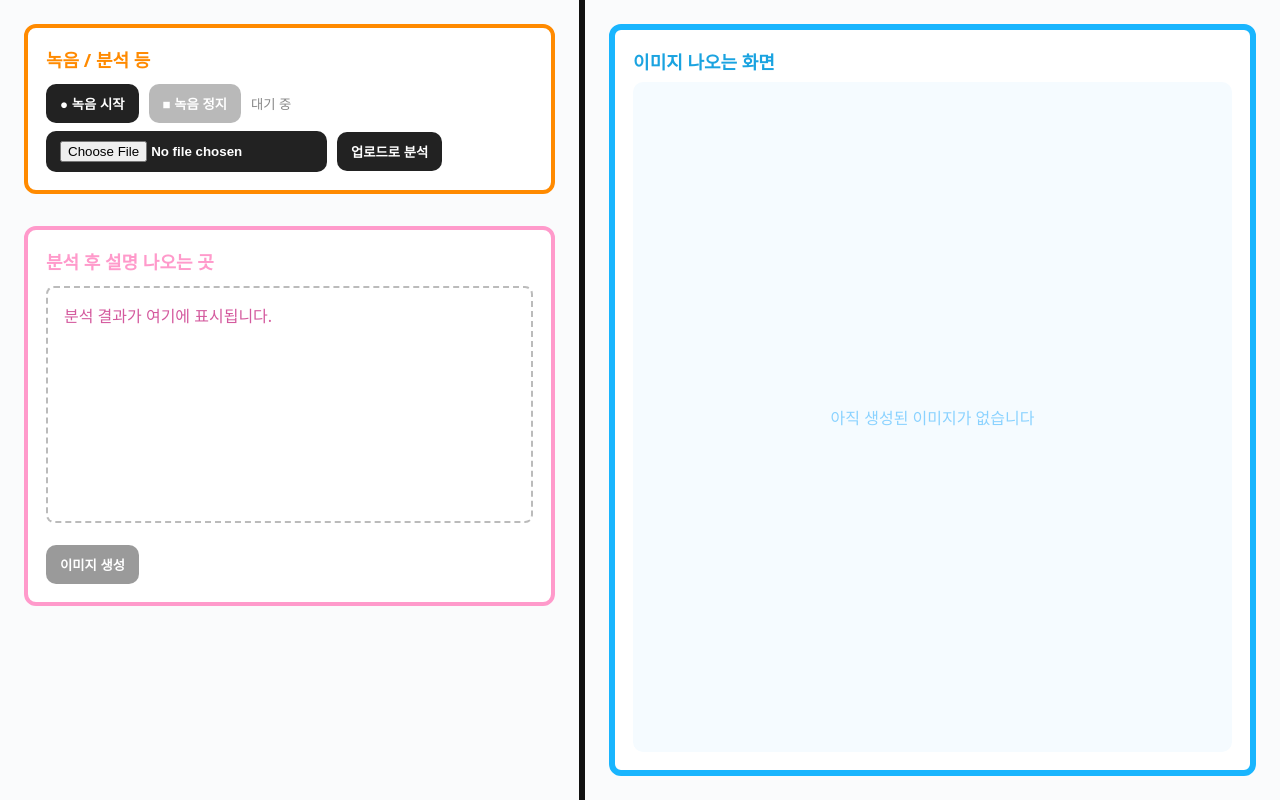
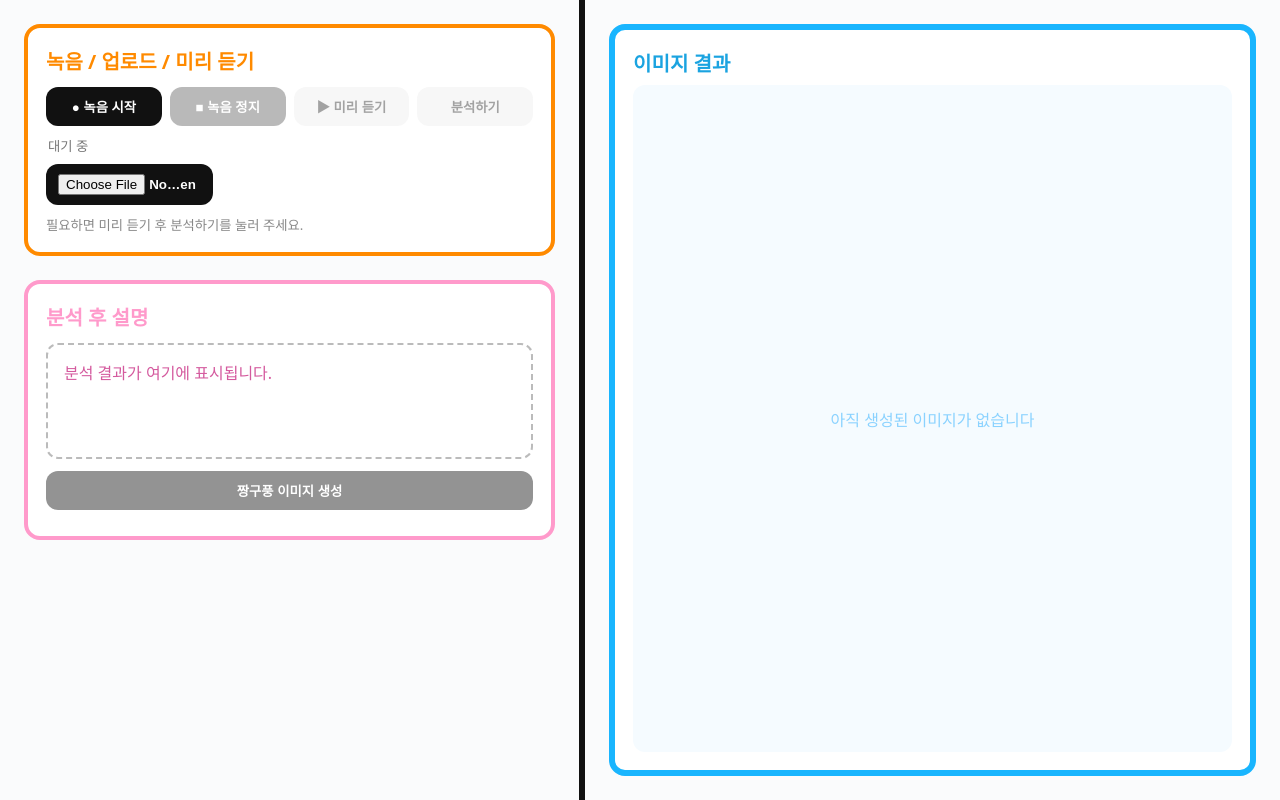
Before and after one commit to ryuj7338/side_project1, a FastAPI app: page / in a window 1280 px wide. Run offline with FastAPI, Linux system fonts and the light colour scheme.

Commit message:
병합 후 미리듣기 등 추가

```diff
--- a/templates/index.html
+++ b/templates/index.html
@@ -5,434 +5,242 @@
     <title>Voice → (KO)설명 & (EN)프롬프트 → Image</title>
     <meta name="viewport" content="width=device-width, initial-scale=1" />
     <style>
-      :root {
-        --orange: #ff8a00;
-        --pink: #ff9acb;
-        --blue: #19b5fe;
-        --divider: #111;
-        --text: #222;
-        --muted: #888;
-        --bg: #fafbfc;
-      }
-      * {
-        box-sizing: border-box;
-      }
-      body {
-        margin: 0;
-        font-family: system-ui, -apple-system, Segoe UI, Roboto, Helvetica,
-          Arial, "Apple SD Gothic Neo", "Noto Sans KR", sans-serif;
-        background: var(--bg);
-        color: var(--text);
-      }
-
-      /* 전체 2열 레이아웃 */
-      .page {
-        display: grid;
-        grid-template-columns: 1fr 6px 1.2fr; /* 좌/구분선/우 */
-        gap: 0;
-        min-height: 100vh;
-      }
-      .divider {
-        background: var(--divider);
-        width: 6px;
-        height: 100%;
-      }
-      .left,
-      .right {
-        padding: 24px;
-      }
-
-      /* 좌측 상단: 녹음/업로드 박스(오렌지) */
-      .panel {
-        background: #fff;
-        border: 4px solid var(--orange);
-        border-radius: 12px;
-        padding: 18px;
-      }
-      .panel h2 {
-        margin: 0 0 12px;
-        color: var(--orange);
-        font-weight: 700;
-        font-size: 18px;
-      }
-
-      /* 좌측 하단: 분석 설명 박스(핑크) */
-      .panel-pink {
-        background: #fff;
-        border: 4px solid var(--pink);
-        border-radius: 12px;
-        padding: 18px;
-        margin-top: 32px;
-        min-height: 380px; /* 이미지처럼 여유 공간 */
-        display: flex;
-        flex-direction: column;
-      }
-      .panel-pink h2 {
-        margin: 0 0 12px;
-        color: var(--pink);
-        font-weight: 700;
-        font-size: 18px;
-      }
-      .ko-box {
-        flex: 1;
-        border: 2px dashed #bbb;
-        border-radius: 8px;
-        color: #d45a9e;
-        padding: 16px;
-        line-height: 1.6;
-        white-space: pre-wrap;
-      }
-      .tags {
-        margin-top: 10px;
-        display: flex;
-        flex-wrap: wrap;
-        gap: 6px;
-      }
-      .tag {
-        background: #ffe7f3;
-        color: #bf4c8f;
-        border: 1px solid #ffc8e7;
-        border-radius: 999px;
-        padding: 4px 10px;
-        font-size: 12px;
-      }
-      .row {
-        display: flex;
-        align-items: center;
-        gap: 10px;
-        flex-wrap: wrap;
-      }
-      .row + .row {
-        margin-top: 8px;
-      }
-
-      button,
-      .file {
-        appearance: none;
-        border: 0;
-        border-radius: 10px;
-        padding: 10px 14px;
-        font-weight: 600;
-        cursor: pointer;
-        background: #222;
-        color: #fff;
-      }
-      button.secondary {
-        background: #666;
-      }
-      button:disabled {
-        opacity: 0.45;
-        cursor: not-allowed;
-      }
-      small {
-        color: var(--muted);
-      }
-
-      /* 우측: 이미지 박스(블루) */
-      .image-panel {
-        background: #fff;
-        border: 6px solid var(--blue);
-        border-radius: 12px;
-        padding: 18px;
-        min-height: calc(100vh - 48px);
-        display: flex;
-        flex-direction: column;
-      }
-      .image-panel h2 {
-        margin: 0 0 8px;
-        color: #1aa3e0;
-        font-size: 18px;
-        font-weight: 700;
-      }
-      .image-wrap {
-        flex: 1;
-        display: grid;
-        place-items: center;
-        border-radius: 10px;
-        background: #f5fbff;
-        overflow: hidden;
-      }
-      .image-wrap img {
-        max-width: 100%;
-        height: auto;
-        display: block;
-      }
-      .prompt-debug {
-        margin-top: 10px;
-        padding: 10px;
-        background: #f2f5f8;
-        border-radius: 8px;
-        color: #334;
-        font-size: 12px;
-        white-space: pre-wrap;
-      }
-
-      @media (max-width: 980px) {
-        .page {
-          grid-template-columns: 1fr;
-        }
-        .divider {
-          display: none;
-        }
-        .image-panel {
-          min-height: auto;
-          margin-top: 18px;
-        }
-      }
+      :root { --orange:#ff8a00; --pink:#ff9acb; --blue:#19b5fe; --divider:#111; --text:#222; --muted:#888; --bg:#fafbfc; }
+      *{box-sizing:border-box}
+      body{margin:0;font-family:system-ui,-apple-system,Segoe UI,Roboto,Helvetica,Arial,"Apple SD Gothic Neo","Noto Sans KR",sans-serif;background:var(--bg);color:var(--text)}
+      .page{display:grid;grid-template-columns:1fr 6px 1.2fr;gap:0;min-height:100vh}
+      .divider{background:var(--divider);width:6px;height:100%}
+      .left,.right{padding:24px}
+      .panel{background:#fff;border:4px solid var(--orange);border-radius:16px;padding:18px}
+      .panel h2{margin:0 0 12px;color:var(--orange);font-weight:800;font-size:20px}
+      .panel small.hint{color:var(--muted);display:block;margin-top:10px}
+      .panel-pink{background:#fff;border:4px solid var(--pink);border-radius:16px;padding:18px;margin-top:24px;min-height:260px;display:flex;flex-direction:column}
+      .panel-pink h2{margin:0 0 12px;color:var(--pink);font-weight:800;font-size:20px}
+      .ko-box{flex:1;border:2px dashed #bbb;border-radius:12px;color:#d45a9e;padding:16px;line-height:1.6;white-space:pre-wrap}
+      .controls{display:grid;grid-template-columns:repeat(4,1fr);gap:8px;margin-bottom:8px}
+      .controls2{display:grid;grid-template-columns:1.1fr 1fr 1fr;gap:8px;margin-top:8px}
+      input[type="file"]{display:block;width:100%;padding:10px 12px;border-radius:12px;background:#111;color:#fff;border:0;font-weight:700}
+      .btn{display:inline-flex;justify-content:center;align-items:center;width:100%;padding:10px 12px;border-radius:12px;font-weight:800;border:0;cursor:pointer;transition:transform .03s ease, opacity .2s}
+      .btn:active{transform:translateY(1px)}
+      .btn-primary{background:#111;color:#fff}
+      .btn-secondary{background:#666;color:#fff}
+      .btn-ghost{background:#eee;color:#333}
+      .btn:disabled{opacity:.45;cursor:not-allowed}
+      .audio-box{margin-top:10px;background:#fafafa;border:1px dashed #ccc;border-radius:12px;padding:10px;display:none}
+      .image-panel{background:#fff;border:6px solid var(--blue);border-radius:16px;padding:18px;min-height:calc(100vh - 48px);display:flex;flex-direction:column}
+      .image-panel h2{margin:0 0 8px;color:#1aa3e0;font-size:20px;font-weight:800}
+      .image-wrap{flex:1;display:grid;place-items:center;border-radius:12px;background:#f5fbff;overflow:hidden}
+      .image-wrap img{max-width:100%;height:auto;display:block}
+      .prompt-debug{margin-top:10px;padding:10px;background:#f2f5f8;border-radius:12px;color:#334;font-size:12px;white-space:pre-wrap;display:none}
+      @media (max-width:980px){.page{grid-template-columns:1fr}.divider{display:none}.controls{grid-template-columns:repeat(2,1fr)}.controls2{grid-template-columns:1fr 1fr}.image-panel{min-height:auto;margin-top:18px}}
     </style>
   </head>
   <body>
     <div class="page">
-      <!-- 좌측 -->
       <div class="left">
-        <!-- 녹음/업로드 등(오렌지 박스) -->
         <section class="panel">
-          <h2>녹음 / 분석 등</h2>
-          <div class="row">
-            <button id="btnRec">● 녹음 시작</button>
-            <button id="btnStop" class="secondary" disabled>■ 녹음 정지</button>
-            <small id="recStatus">대기 중</small>
+          <h2>녹음 / 업로드 / 미리 듣기</h2>
+
+          <!-- Row 1: 녹음 제어 -->
+          <div class="controls">
+            <button id="btnRec" class="btn btn-primary">● 녹음 시작</button>
+            <button id="btnStop" class="btn btn-secondary" disabled>■ 녹음 정지</button>
+            <button id="btnPreview" class="btn btn-ghost" disabled>▶ 미리 듣기</button>
+            <button id="btnAnalyze" class="btn btn-ghost" disabled>분석하기</button>
           </div>
-          <div class="row">
-            <input type="file" id="file" class="file" accept="audio/*" />
-            <button id="btnUpload">업로드로 분석</button>
+          <small id="recStatus" style="margin-left:2px;color:#777">대기 중</small>
+
+          <!-- Row 2: 업로드(파일 선택만) -->
+          <div class="controls2">
+            <input type="file" id="file" accept="audio/*" />
+            <div style="display:flex;gap:8px">
+              <!-- 미리듣기/분석은 위 버튼을 그대로 사용 -->
+            </div>
           </div>
+
+          <div class="audio-box" id="audioBox">
+            <audio id="player" controls style="width:100%"></audio>
+          </div>
+          <small class="hint">필요하면 미리 듣기 후 분석하기를 눌러 주세요.</small>
         </section>
 
-        <!-- 분석 후 설명(핑크 박스) -->
         <section class="panel-pink">
-          <h2>분석 후 설명 나오는 곳</h2>
+          <h2>분석 후 설명</h2>
           <div id="koBox" class="ko-box">분석 결과가 여기에 표시됩니다.</div>
-          <div class="tags" id="tags"></div>
-
-          <div class="row" style="margin-top: 12px">
-            <button id="btnToImage" disabled>이미지 생성</button>
+          <div class="controls" style="grid-template-columns:1fr; margin-top:12px">
+            <button id="btnToImage" class="btn btn-primary" disabled>짱구풍 이미지 생성</button>
           </div>
         </section>
       </div>
 
-      <!-- 중앙 구분선 -->
       <div class="divider"></div>
 
-      <!-- 우측: 이미지 -->
       <div class="right">
         <section class="image-panel">
-          <h2>이미지 나오는 화면</h2>
+          <h2>이미지 결과</h2>
           <div class="image-wrap" id="imageWrap">
-            <span style="color: #8ad2ff">아직 생성된 이미지가 없습니다</span>
+            <span style="color:#8ad2ff">아직 생성된 이미지가 없습니다</span>
           </div>
-          <div id="promptDebug" class="prompt-debug" style="display: none"></div>
+          <div id="promptDebug" class="prompt-debug"></div>
         </section>
       </div>
     </div>
 
-    <script>
-  // ====== (필요시) 백엔드가 다른 포트/도메인일 때만 설정 ======
-  // 같은 오리진(예: index.html도 8000에서 서빙)이면 빈 문자열 유지
-  const API_BASE = ""; // 예: "http://127.0.0.1:8000"
+<script>
+  const API_BASE = "";
 
-  // ---------- 공통 유틸 ----------
-  function normalizeArray(val) {
-    if (Array.isArray(val)) return val;
-    if (val == null) return [];
-    if (typeof val === "string") {
-      try { return normalizeArray(JSON.parse(val)); } catch {}
-      return val.split(/[,\s]+/).map(s => s.trim()).filter(Boolean);
+  function normalizeArray(val){
+    if(Array.isArray(val)) return val;
+    if(val == null) return [];
+    if(typeof val === "string"){
+      try{ return normalizeArray(JSON.parse(val)); }catch{}
+      return val.split(/[,\s]+/).map(s=>s.trim()).filter(Boolean);
     }
-    if (typeof val === "object") {
-      const out = [];
-      for (const k in val) {
-        const v = val[k];
-        if (Array.isArray(v)) out.push(...v.map(String));
-        else if (v != null) out.push(String(v));
-      }
-      return out;
+    if(typeof val === "object"){
+      const out=[]; for(const k in val){ const v=val[k];
+        if(Array.isArray(v)) out.push(...v.map(String));
+        else if(v!=null) out.push(String(v));
+      } return out;
     }
     return [String(val)];
   }
-
-  function normalizeTags(val) { return normalizeArray(val); }
-
-  // 응답 키 표준화(루트/중첩 & snake/camel 혼용 방지)
-  function normalizeResult(raw) {
+  function normalizeResult(raw){
     const payload = raw?.result || raw?.data || raw || {};
-    const en_prompt =
-      payload.en_prompt ?? payload.enPrompt ?? payload.prompt_en ?? payload.prompt ?? "";
-    const negative_prompt =
-      payload.negative_prompt ?? payload.negativePrompt ?? payload.negative ?? "";
-
+    const en_prompt = payload.en_prompt ?? payload.enPrompt ?? payload.prompt_en ?? payload.prompt ?? "";
+    const negative_prompt = payload.negative_prompt ?? payload.negativePrompt ?? payload.negative ?? "";
     return {
       ok: raw?.ok ?? true,
-      // 표시용
       description: payload.description ?? "",
-      ko_explanation: payload.ko_explanation ?? payload.koExplanation ?? "",
-      // 프롬프트 표준 키
-      en_prompt: en_prompt,
-      negative_prompt: negative_prompt,
-      // 태그/팔레트 표준화
+      ko_explanation: payload.ko_explanation ?? payload.koExplanation ?? payload.description ?? "",
+      en_prompt, negative_prompt,
       style_tags: normalizeArray(payload.style_tags ?? payload.styleTags ?? payload.tags ?? payload.tag ?? payload.keywords),
       palette: normalizeArray(payload.palette),
-      seed_idea: payload.seed_idea ?? payload.seedIdea ?? "",
+      seed_idea: payload.seed_idea ?? payload.seedIdea ?? payload.seed ?? "",
       features: payload.features ?? null,
     };
   }
 
-  // ---------- 상태 ----------
-  let mediaRecorder, chunks = [];
-  let lastResult = null;
+  let mediaRecorder, chunks=[];
+  let currentBlob=null, lastBlobUrl=null, fileBlobUrl=null;
+  let lastResult=null;
 
-  // ---------- UI 유틸 ----------
-  function setStatus(msg) {
-    document.getElementById("recStatus").textContent = msg;
+  const btnRec=document.getElementById("btnRec");
+  const btnStop=document.getElementById("btnStop");
+  const btnPreview=document.getElementById("btnPreview");
+  const btnAnalyze=document.getElementById("btnAnalyze");
+  const player=document.getElementById("player");
+  const audioBox=document.getElementById("audioBox");
+  const fileInput=document.getElementById("file");
+
+  function setStatus(msg){ document.getElementById("recStatus").textContent = msg; }
+  function showImage(url){
+    const wrap=document.getElementById("imageWrap");
+    wrap.innerHTML=""; const img=document.createElement("img"); img.src=url; img.alt="result"; wrap.appendChild(img);
+  }
+  function hideDebug(){ const box=document.getElementById("promptDebug"); box.style.display="none"; box.textContent=""; }
+
+  function cleanText(txt) {
+    if (!txt) return "";
+    let out = txt;
+    out = out.replace(/\b(negative|prompt|style|tag|palette|seed|cheeky|cartoon|outline|colors?)\b/gi, "");
+    out = out.replace(/\[[^\]]*\]|\([^\)]*\)|\b[A-Za-z#0-9\-\_]{2,}\b/g, "");
+    out = out.replace(/\s{2,}/g, " ").trim();
+    return out;
   }
 
-  function showImage(url) {
-    const wrap = document.getElementById("imageWrap");
-    wrap.innerHTML = "";
-    const img = document.createElement("img");
-    img.src = url;
-    img.alt = "result";
-    wrap.appendChild(img);
+  function fillUI(n){
+    const ko=cleanText(n.ko_explanation || n.description);
+    document.getElementById("koBox").textContent = ko || "설명을 생성하지 못했습니다.";
+    hideDebug();
+    document.getElementById("btnToImage").disabled = !n.en_prompt;
   }
 
-  function debugPromptIfNeeded(res) {
-    const box = document.getElementById("promptDebug");
-    try {
-      const en = res?.en_prompt || "";
-      if (!en) { box.style.display = "none"; return; }
-
-      // negative는 세 가지 케이스 모두 고려
-      const neg = res?.negative_prompt || res?.negative || res?.negativePrompt || "";
-      const style = normalizeArray(res?.style_tags);
-      const palette = normalizeArray(res?.palette);
-      const seed = res?.seed_idea || "";
-      const features = res?.features;
-
-      let text = "[EN prompt]\n" + en;
-      if (neg) text += "\n\n[Negative]\n" + neg;
-      if (style.length) text += "\n\n[Style Tags]\n" + style.join(", ");
-      if (palette.length) text += "\n\n[Palette]\n" + palette.join(" ");
-      if (seed) text += "\n\n[Seed]\n" + seed;
-      if (features && typeof features === "object") {
-        text += "\n\n[Features]\n" + JSON.stringify(features, null, 2);
-      }
-
-      box.style.display = "block";
-      box.textContent = text;
-    } catch (e) {
-      console.warn("debugPromptIfNeeded failed:", e);
-      box.style.display = "none";
-    }
+  function updateActionButtons(){
+    const hasRecord = !!currentBlob;
+    const hasFile = !!(fileInput.files && fileInput.files[0]);
+    const enabled = hasRecord || hasFile;
+    btnPreview.disabled = !enabled;
+    btnAnalyze.disabled = !enabled;
   }
 
-  function fillUI(normalized) {
-    const ko = (normalized.ko_explanation || "").trim();
-    document.getElementById("koBox").textContent =
-      ko || (normalized.description || "설명을 생성하지 못했습니다.");
-
-    const tg = document.getElementById("tags");
-    tg.innerHTML = "";
-    normalizeArray(normalized.style_tags).forEach((t) => {
-      const s = document.createElement("span");
-      s.className = "tag";
-      s.textContent = t;
-      tg.appendChild(s);
-    });
-
-    debugPromptIfNeeded(normalized);
-    document.getElementById("btnToImage").disabled = !normalized.en_prompt;
+  function getPreviewSource(){
+    if(currentBlob) return { type:"record", blob: currentBlob };
+    const f = fileInput.files?.[0];
+    if(f) return { type:"file", file: f };
+    return null;
   }
 
-  // ---------- 분석 ----------
-  async function analyzeBlob(blob) {
+  async function analyzeCurrent(){
+    const src = getPreviewSource();
+    if(!src){ alert("녹음하거나 파일을 선택하세요."); return; }
     const fd = new FormData();
-    fd.append("file", new File([blob], "record.webm", { type: "audio/webm" }));
-
-    const r = await fetch(`${API_BASE}/analyze_api`, { method: "POST", body: fd });
-    const raw = await r.json().catch(() => null);
-    if (!raw || raw.ok === false) {
-      alert(raw?.error || "분석 실패");
-      return;
+    if(src.type === "record"){
+      fd.append("file", new File([src.blob], "record.webm", {type:"audio/webm"}));
+    } else {
+      fd.append("file", src.file);
     }
-    const data = normalizeResult(raw);
-    lastResult = data;
-    fillUI(data);
+    setStatus("분석 중…");
+    const r=await fetch(`${API_BASE}/analyze_api`,{method:"POST",body:fd});
+    const raw=await r.json().catch(()=>null);
+    if(!raw || raw.ok===false){ alert(raw?.error || "분석 실패"); setStatus("대기 중"); return; }
+    const data=normalizeResult(raw); lastResult=data; fillUI(data); setStatus("대기 중");
   }
 
-  // ---------- 녹음 ----------
-  document.getElementById("btnRec").onclick = async () => {
-    const stream = await navigator.mediaDevices.getUserMedia({ audio: true });
-    chunks = [];
-    mediaRecorder = new MediaRecorder(stream, { mimeType: "audio/webm" });
-    mediaRecorder.ondataavailable = (e) => { if (e.data.size) chunks.push(e.data); };
-    mediaRecorder.onstop = async () => {
-      const blob = new Blob(chunks, { type: "audio/webm" });
-      setStatus("분석 중…");
-      await analyzeBlob(blob);
-      setStatus("대기 중");
+  btnRec.onclick=async ()=>{
+    const stream=await navigator.mediaDevices.getUserMedia({audio:true});
+    chunks=[]; currentBlob=null; if(lastBlobUrl) URL.revokeObjectURL(lastBlobUrl);
+    mediaRecorder=new MediaRecorder(stream,{mimeType:"audio/webm"});
+    mediaRecorder.ondataavailable=(e)=>{ if(e.data.size) chunks.push(e.data); };
+    mediaRecorder.onstop=()=>{
+      currentBlob=new Blob(chunks,{type:"audio/webm"});
+      setStatus("녹음 완료 — 미리 듣기 가능");
+      btnStop.disabled=true;
+      updateActionButtons();
     };
     mediaRecorder.start();
     setStatus("녹음 중…");
-    document.getElementById("btnStop").disabled = false;
+    btnStop.disabled=false;
+    updateActionButtons();
+  };
+  btnStop.onclick=()=>{ if(mediaRecorder && mediaRecorder.state!=="inactive"){ mediaRecorder.stop(); } };
+
+  btnPreview.onclick=()=>{
+    const src = getPreviewSource();
+    if(!src){ alert("녹음하거나 파일을 선택하세요."); return; }
+    if(lastBlobUrl) URL.revokeObjectURL(lastBlobUrl);
+    if(src.type === "record"){
+      lastBlobUrl = URL.createObjectURL(src.blob);
+    } else {
+      if(fileBlobUrl) URL.revokeObjectURL(fileBlobUrl);
+      fileBlobUrl = URL.createObjectURL(src.file);
+      lastBlobUrl = fileBlobUrl;
+    }
+    player.src = lastBlobUrl;
+    audioBox.style.display = "block"; // 미리 듣기 클릭 시에만 표시
+    player.play().catch(()=>{});
   };
 
-  document.getElementById("btnStop").onclick = () => {
-    if (mediaRecorder && mediaRecorder.state !== "inactive") {
-      mediaRecorder.stop();
-      document.getElementById("btnStop").disabled = true;
-    }
-  };
+  btnAnalyze.onclick=analyzeCurrent;
 
-  // ---------- 업로드 분석 ----------
-  document.getElementById("btnUpload").onclick = async () => {
-    const f = document.getElementById("file").files[0];
-    if (!f) { alert("파일을 선택하세요"); return; }
-    const fd = new FormData(); fd.append("file", f);
-    setStatus("분석 중…");
-    const r = await fetch(`${API_BASE}/analyze_api`, { method: "POST", body: fd });
-    const raw = await r.json().catch(()=>null);
-    if (!raw || raw.ok === false) {
-      alert(raw?.error || "분석 실패");
-      setStatus("대기 중");
-      return;
-    }
-    const data = normalizeResult(raw);
-    lastResult = data;
-    fillUI(data);
-    setStatus("대기 중");
-  };
+  fileInput.addEventListener("change",()=>{
+    // 새 파일 선택 시 녹음분은 무시하고, 다시 미리듣기/분석 가능
+    const f=fileInput.files?.[0];
+    if(f){ currentBlob=null; } // 업로드를 우선으로 사용
+    updateActionButtons();
+  });
 
-  // ---------- 이미지 생성 ----------
-  document.getElementById("btnToImage").onclick = async () => {
-    if (!lastResult?.en_prompt) {
-      alert("먼저 분석을 완료하세요.");
-      return;
-    }
-    const r = await fetch(`${API_BASE}/image/render`, {
-      method: "POST",
-      headers: { "Content-Type": "application/json" },
-      body: JSON.stringify({
-        prompt: lastResult.en_prompt,
-        // 서버가 어떤 키를 쓰든 여기서 통일해서 보냄
-        negativePrompt: lastResult.negative_prompt,
-        width: 768,
-        height: 768,
-      }),
+  document.getElementById("btnToImage").onclick=async ()=>{
+    if(!lastResult?.en_prompt){ alert("먼저 분석을 완료하세요."); return; }
+    const r=await fetch(`${API_BASE}/image/render`,{
+      method:"POST",
+      headers:{"Content-Type":"application/json"},
+      body:JSON.stringify({ prompt:lastResult.en_prompt, negativePrompt:lastResult.negative_prompt, width:768, height:768 }),
     });
-
-    if (!r.ok) {
-      const msg = await r.text().catch(()=> "");
-      alert(`Image API ${r.status}\n${msg || "Request failed"}`);
-      return;
-    }
-    const j = await r.json().catch(()=>null);
-    if (!j?.imageUrl) {
-      alert(j?.error || "imageUrl이 응답에 없습니다.");
-      return;
-    }
+    if(!r.ok){ const msg=await r.text().catch(()=> ""); alert(`Image API ${r.status}\n${msg||"Request failed"}`); return; }
+    const j=await r.json().catch(()=>null);
+    if(!j?.imageUrl){ alert(j?.error || "imageUrl이 응답에 없습니다."); return; }
     showImage(j.imageUrl);
   };
 </script>
-
   </body>
 </html>
```
Also changed, not shown: analysis.py (+30 -95 lines), 1 other file.
